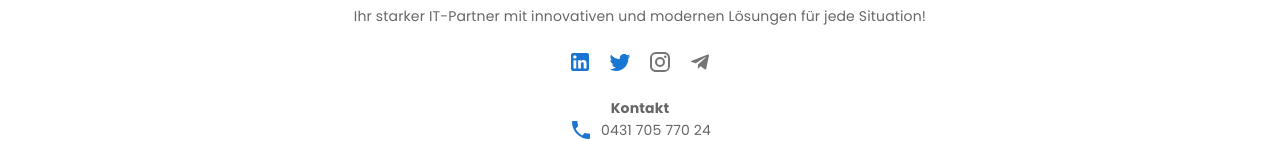
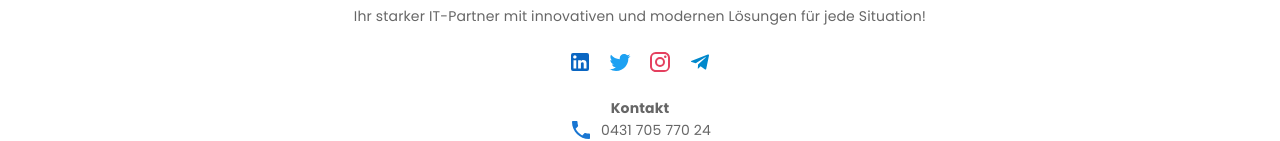
Before and after one commit to Laieb786/web-app-fuer-simplify-data-ug, a React (Create React App) app: page / in a window 1280 px wide. Shown: the part 1314-1455 px from the top of the page. Built offline with nearby package versions, Linux system fonts and the light colour scheme.

Commit message:
Farbanpassung der Social-Media-Icons

```diff
--- a/src/Komponenten/FooterComponent.js
+++ b/src/Komponenten/FooterComponent.js
@@ -9,6 +9,18 @@ function Footer() {
     window.scrollTo({ top: 0, behavior: 'smooth' });
   };
   const [hoveredIcon, setHoveredIcon] = useState('');
+
+  const iconColors = {
+    linkedin: '#0A66C2',
+    twitter: '#1DA1F2',
+    instagram: '#E4405F',
+    telegram: '#0088CC',
+  };
+
+  const getIconColor = (iconName) => {
+    return hoveredIcon === iconName ? '30px' : '24px';
+  };
+
   return (
     <Box
       sx={{
@@ -39,7 +51,7 @@ function Footer() {
             onMouseEnter={() => setHoveredIcon('linkedin')}
             onMouseLeave={() => setHoveredIcon('')}
           >
-            <LinkedIn sx={{ fontSize: hoveredIcon === 'linkedin' ? '30px' : '24px' }} />
+            <LinkedIn sx={{ fontSize: getIconColor('linkedin'), color: iconColors.linkedin }} />
           </IconButton>
 
           <IconButton
@@ -49,7 +61,7 @@ function Footer() {
             onMouseEnter={() => setHoveredIcon('twitter')}
             onMouseLeave={() => setHoveredIcon('')}
           >
-            <Twitter sx={{ fontSize: hoveredIcon === 'twitter' ? '30px' : '24px' }} />
+            <Twitter sx={{ fontSize: getIconColor('twitter'), color: iconColors.twitter }} />
           </IconButton>
 
           <IconButton
@@ -59,7 +71,7 @@ function Footer() {
             onMouseEnter={() => setHoveredIcon('instagram')}
             onMouseLeave={() => setHoveredIcon('')}
           >
-            <Instagram sx={{ fontSize: hoveredIcon === 'instagram' ? '30px' : '24px' }} />
+            <Instagram sx={{ fontSize: getIconColor('instagram'), color: iconColors.instagram }} />
           </IconButton>
 
           <IconButton
@@ -69,7 +81,7 @@ function Footer() {
             onMouseEnter={() => setHoveredIcon('telegram')}
             onMouseLeave={() => setHoveredIcon('')}
           >
-            <Telegram sx={{ fontSize: hoveredIcon === 'telegram' ? '30px' : '24px' }} />
+            <Telegram sx={{ fontSize: getIconColor('telegram'), color: iconColors.telegram }} />
           </IconButton>
         </Box>
         <Box display="flex" flexDirection="column" alignItems="center" mt={2}>
--- a/src/Seiten/StartSeite.js
+++ b/src/Seiten/StartSeite.js
@@ -25,8 +25,7 @@ function startseite() {
           height: '120px',
           background: `repeating-linear-gradient(45deg, #0000 calc(-650%/13) calc(50%/13), rgba(0, 0, 0, 0.15) 0 calc(100%/13), #0000 0 calc(150%/13), rgba(0, 0, 0, 0.15) 0 calc(200%/13), #0000 0 calc(250%/13), rgba(0, 0, 0, 0.15) 0 calc(300%/13)), repeating-linear-gradient(45deg, #0000 calc(-650%/13) calc(50%/13), rgba(0, 0, 0, 0.15) 0 calc(100%/13), #0000 0 calc(150%/13), rgba(0, 0, 0, 0.15) 0 calc(200%/13), #0000 0 calc(250%/13), rgba(0, 0, 0, 0.15) 0 calc(300%/13)) 20px 20px, repeating-linear-gradient(-45deg, #0000 calc(-650%/13) calc(50%/13), rgba(0, 0, 0, 0.15) 0 calc(100%/13), #0000 0 calc(150%/13), rgba(0, 0, 0, 0.15) 0 calc(200%/13), #0000 0 calc(250%/13), rgba(0, 0, 0, 0.15) 0 calc(300%/13)), repeating-linear-gradient(-45deg, #0000 calc(-650%/13) calc(50%/13), rgba(0, 0, 0, 0.15) 0 calc(100%/13), #0000 0 calc(150%/13), rgba(0, 0, 0, 0.15) 0 calc(200%/13), #0000 0 calc(250%/13), rgba(0, 0, 0, 0.15) 0 calc(300%/13)) 20px 20px #45A423FF`,
           backgroundSize: '40px 40px',
-          borderRadius: '1px',
-          boxShadow: '0px 0px 1px #171a1f, 0px 0px 2px #171a1f',
+          borderRadius: '0px',
         }}
       >
         <link
```
